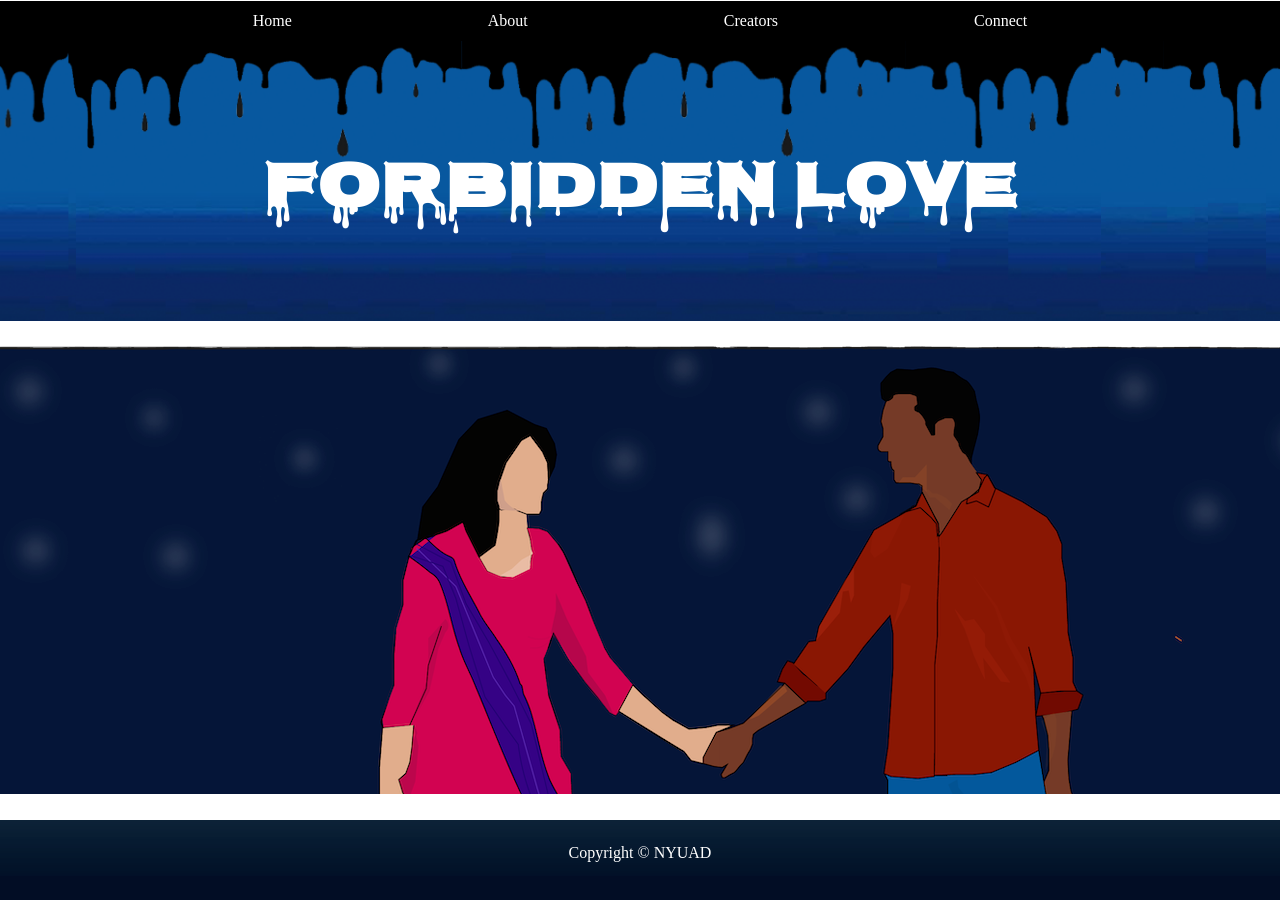
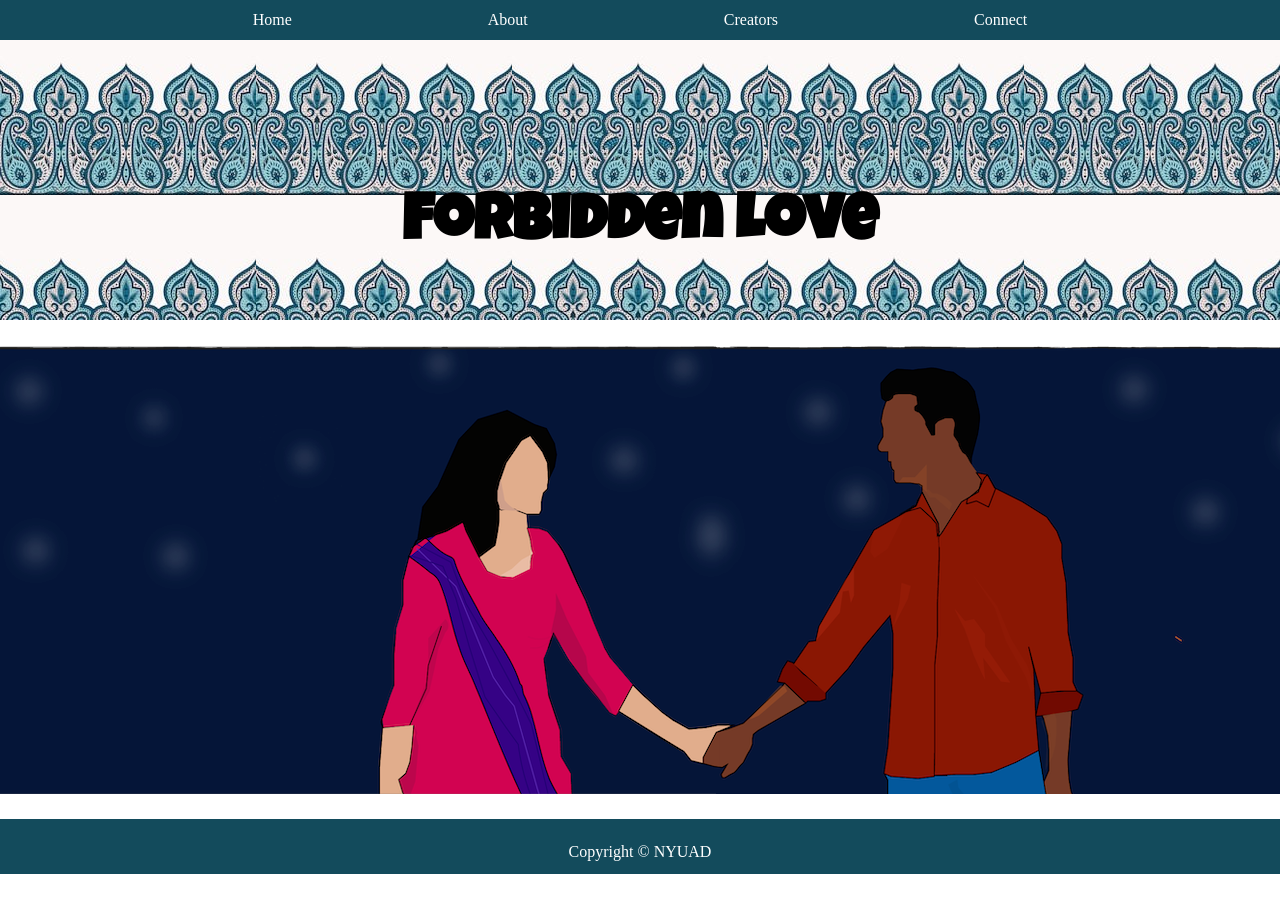
Before and after one commit to usmanali-arshi/comic-project, a plain HTML site: page index.html in a window 1280 px wide. Shown: the top 900 px of the page. After the commit the page ends 874 px from the top, so only its background shows below. Drawn offline with Linux system fonts and the light colour scheme.

Commit message:
Changed the color scheme of landing page and uploading some illustrations

```diff
--- a/css/style.css
+++ b/css/style.css
@@ -7,10 +7,10 @@ body{
     justify-content: center;
 }
 h1{
-    font-family: 'Nosifer', cursive;
+    font-family: 'luckiest Guy', cursive;
     font-size: 4rem;
-    color:white;
-    padding-top: 1.5em;
+    color:black;
+    padding-top: 2.4em;
     text-align: center;
 }
 nav ul {
@@ -49,19 +49,19 @@ nav ul {
   } */
 #mynav{
     text-align: center;
-    background-color: black;
+    background-color: #134B5C;
 }
 
 .header{
     height: 20rem;
     /* width:99.5%; */
-    margin-top: 0.05%;
+    /*margin-top: 0.05%;*/
     margin-left: auto;
     margin-right: auto;
-    background-image: url("../images/header-bg.png");
-    background-size: cover;
-    background-repeat: no-repeat;
-    background-position: 50% 50%;
+    background-image: url("../images/borders-r.jpg");
+    /*background-size: cover;*/
+/*    background-repeat: repeat;*/
+    /*background-position: 60% 60%;*/
 }
 .container{
     position: relative;
@@ -105,14 +105,18 @@ nav ul {
 
 footer {
     /* position: fixed; */
-    background-size: cover;
+    /*background-size: cover;*/
     margin-top: 2%;
+    /*margin-bottom: 2%;*/
+    padding-bottom: 1%;
     padding-top: 1.5rem;
     left: 0;
     bottom: 0;
-    width: 100%;
+    /*width: 100%;
     height:5rem;
-    background: url("../images/footerDrop.png");
+    height: 100%;
+*/    /*background: url("../images/borders-r.jpg");*/
     color: white;
     text-align: center;
+    background-color: #134B5C;
   }
--- a/index.html
+++ b/index.html
@@ -6,6 +6,7 @@
 	<title>Comic Strip</title>
 
 	<link href="https://fonts.googleapis.com/css2?family=Nosifer&display=swap" rel="stylesheet">
+	<link href="https://fonts.googleapis.com/css2?family=Luckiest+Guy&display=swap" rel="stylesheet">
 	<link rel="stylesheet" href="css/style.css">
 	<script src="js/jquery-3.5.1.min.js"></script>
 
```
Also changed, not shown: Flagship-Kinza-7.jpeg (added), images/borders-r.jpg (added), images/circle.jfif (added), images/stock.jpg (added), 7 other files.
